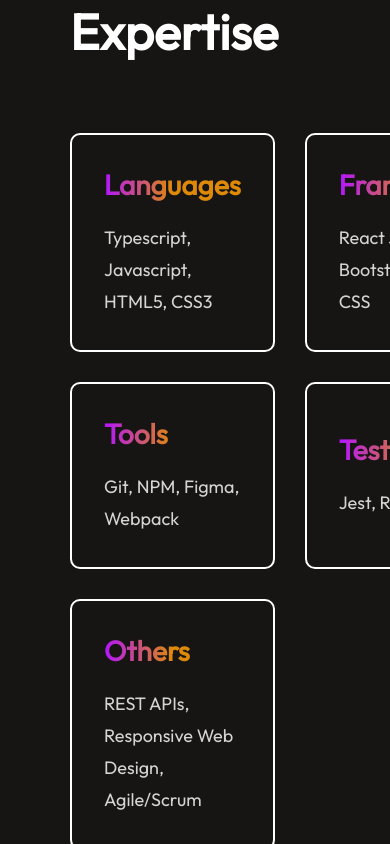
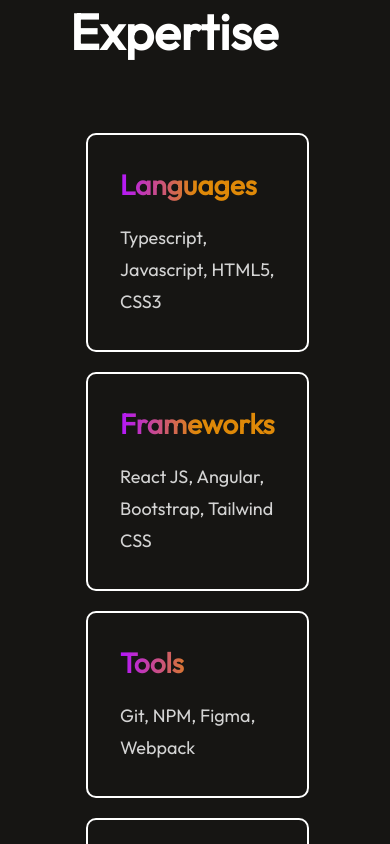
Before and after one commit to gnandkhedkar7/my-portfolio, a React (Vite) app: page / in a window 390 px wide. Shown: the part 3340-4184 px from the top of the page. Built offline with nearby package versions, Linux system fonts and the light colour scheme.

Commit message:
update: styling for mobile responsiveness

```diff
--- a/src/components/projects/Projects.css
+++ b/src/components/projects/Projects.css
@@ -98,7 +98,8 @@
     }
 
     .projects-container{
-        grid-template-columns: 1fr 1fr;
-        gap: 30px;
+        grid-template-columns: 1fr;
+        gap: 20px;
+        padding: 0 16px;
     }
 }
--- a/src/components/projects/Projects.jsx
+++ b/src/components/projects/Projects.jsx
@@ -9,7 +9,7 @@
             <h1>Achievements</h1>
         </div>
         <div className="projects-container">
-            {projects_data.map((project, index) => {
+            {projects_data.map((project) => {
                 return <div className="projects-format" key={project.p_no}>
                     <h2>{project.p_name}</h2>
                     <p>{project.p_desc}</p>
--- a/src/components/skills/Skills.css
+++ b/src/components/skills/Skills.css
@@ -104,7 +104,8 @@
     }
 
     .skills-container{
-        grid-template-columns: 1fr 1fr;
-        gap: 30px;
+        grid-template-columns: 1fr;
+        gap: 20px;
+        padding: 0 16px;
     }
 }
--- a/src/components/skills/Skills.jsx
+++ b/src/components/skills/Skills.jsx
@@ -9,7 +9,7 @@
             <h1>Skills & Expertise</h1>
         </div>
         <div className="skills-container">
-            {Skills_Data.map((skill, index) => {
+            {Skills_Data.map((skill) => {
                 return <div className="skills-format" key={skill.s_no}>
                     <h2>{skill.s_name}</h2>
                     <p>{skill.s_desc}</p>
```
